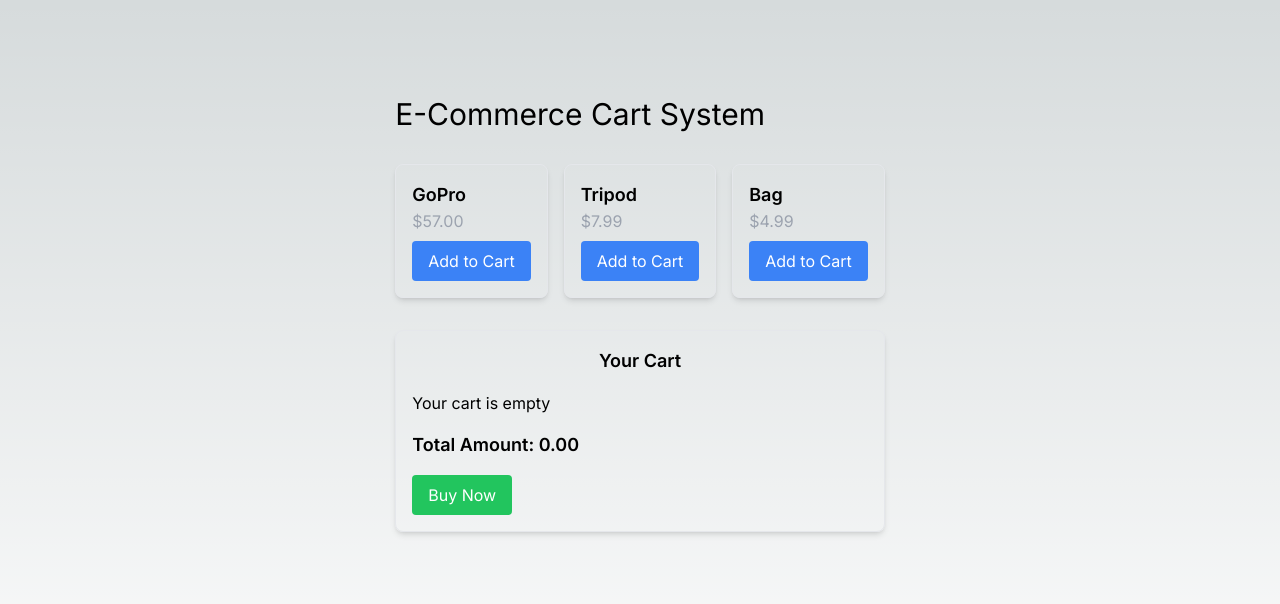
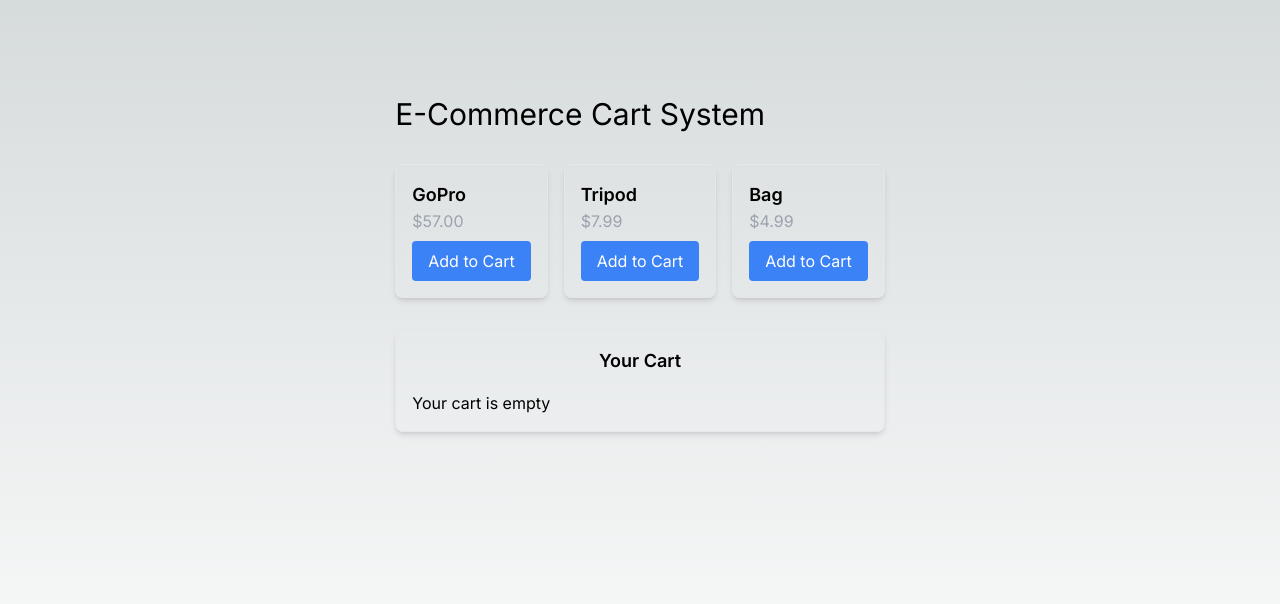
Before and after one commit to BDunnCode/nextjsecommercesimple, a Next.js app: page / in a window 1280 px wide. Shown: the top 604 px of the page. Built offline with nearby package versions, Linux system fonts and the light colour scheme.

Commit message:
starting stripe configuration

```diff
--- /dev/null
+++ b/src/app/api/checkout/route.ts
@@ -0,0 +1,2 @@
+import { NextResponse } from "next/server";
+import
--- a/src/components/Cart.tsx
+++ b/src/components/Cart.tsx
@@ -17,8 +17,10 @@ const Cart = () => {
     if(product && product.quantity == 1) {
       removeFromCart(productId);
     }
+  };
 
-  }
+const checkout = async () => {};
+
 
 
   return <div className="border rounded-lg p-4 shadow-md">
@@ -54,15 +56,25 @@ const Cart = () => {
             ))}
           </ul>
         )}
+
+{cart.length > 0 && (
+    <>
       <div className="mt-4">
         <p className="text-lg font-semibold">
-          Total Amount: {totalAmount.toFixed(2)}
+          Total Amount: ${totalAmount.toFixed(2)}
         </p>
       </div>
-      <button onClick={() => {}} className="mt-4 px-4 py-2 bg-green-500 text-white hover:bg-green-600 rounded focus:outline-none focus:ring-2 focus:ring-green-500 focus:ring-offset-2 ">
+
+      <button
+        onClick={checkout}
+        className="mt-4 px-4 py-2 bg-green-500 text-white hover:bg-green-600 rounded focus:outline-none focus:ring-2 focus:ring-green-500 focus:ring-offset-2 "
+      >
         Buy Now
       </button>
-    </div>;
+    </>
+  )}
+  </div>;
+
 };
 
 export default Cart;
```
Also changed, not shown: 1 other file (tests, documents, lock files or other folders).
